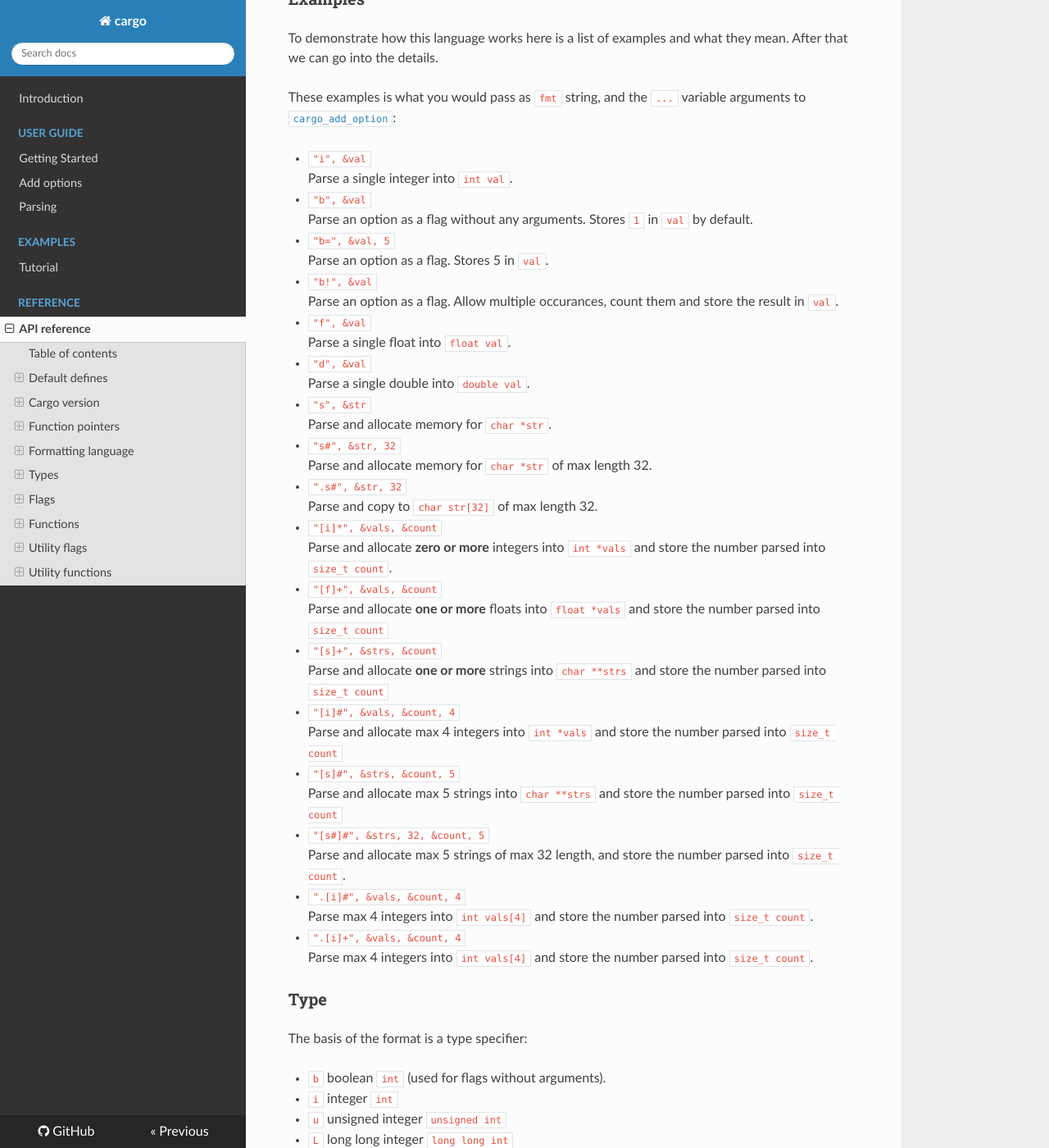
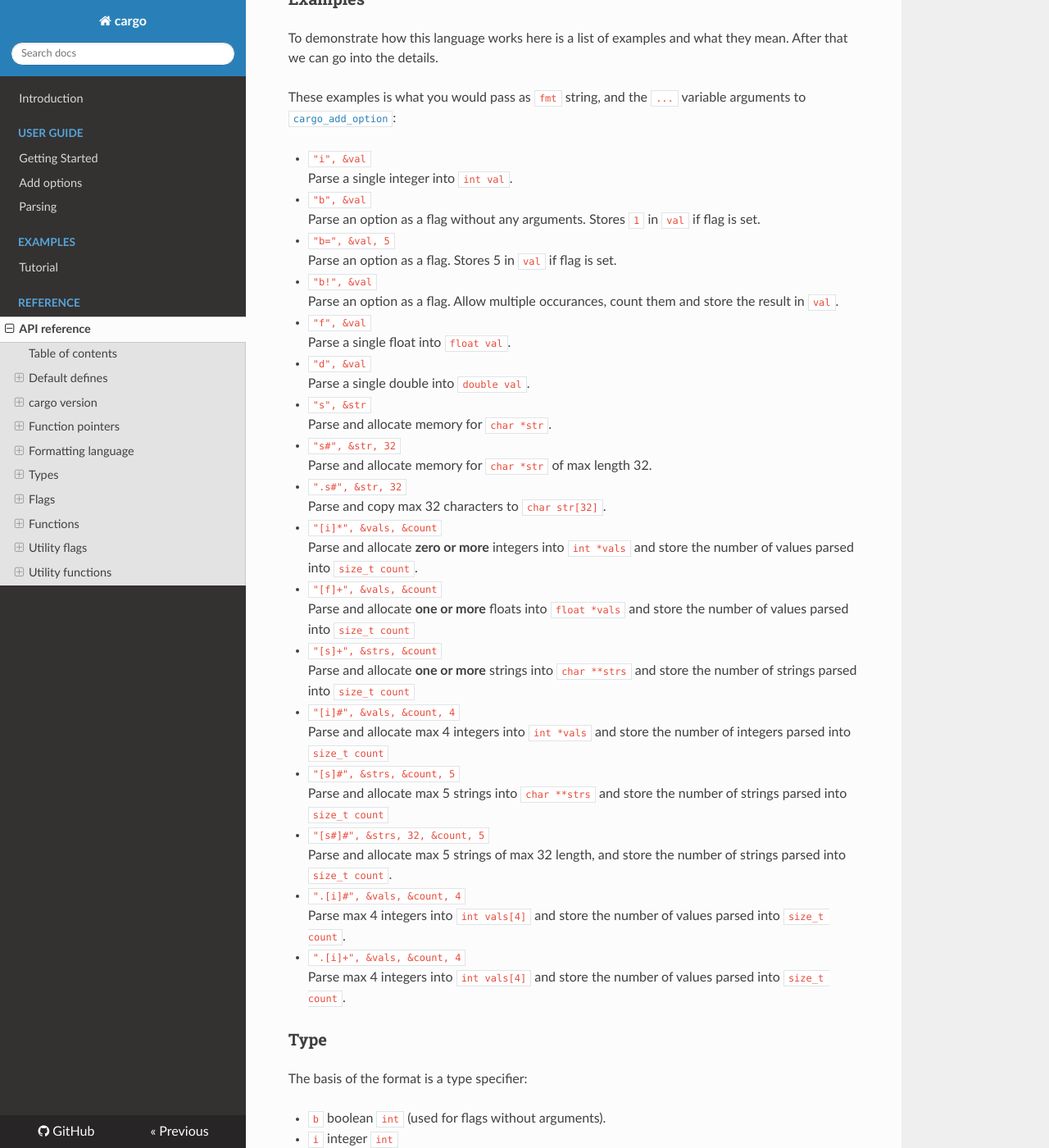
Before and after one commit to JoakimSoderberg/cargo, an MkDocs documentation site: the page built from docs/api.md, in a window 1280 px wide and 1400 px high, scrolled down 6005 px. Shown: the whole window at 82% size. Built offline with MkDocs 1.6.1, drawn with Linux system fonts in a browser that asks for light colours; nearby versions of some CDN libraries; old or Windows-style settings are respelled for this version of MkDocs; some of the changed text lies outside the part shown.

Commit message:
Minor documentation changes.

```diff
--- a/docs/api.md
+++ b/docs/api.md
@@ -37,9 +37,9 @@ Sets the max width for the usage output to the console width.
 
 ### `CARGO_MAX_MAX_WIDTH`
 
-The absolute max console width allowed, any value set via This is used by [`cargo_set_max_width`](api.md#cargo_set_max_width), will be capped to this.
+The absolute max console width allowed, any value set via [`cargo_set_max_width`](api.md#cargo_set_max_width), will be capped to this.
 
-Cargo version
+cargo version
 -------------
 
 ### `CARGO_MAJOR_VERSION` ###
@@ -125,9 +125,9 @@ These examples is what you would pass as `fmt` string, and the `...` variable ar
 * `"i", &val`
   Parse a single integer into `int val`.
 * `"b", &val`
-  Parse an option as a flag without any arguments. Stores `1` in `val` by default.
+  Parse an option as a flag without any arguments. Stores `1` in `val` if flag is set.
 * `"b=", &val, 5`
-  Parse an option as a flag. Stores 5 in `val`.
+  Parse an option as a flag. Stores 5 in `val` if flag is set.
 * `"b!", &val`
   Parse an option as a flag. Allow multiple occurances, count them and store the result in `val`.
 * `"f", &val`
@@ -139,23 +139,23 @@ These examples is what you would pass as `fmt` string, and the `...` variable ar
 * `"s#", &str, 32`
   Parse and allocate memory for `char *str` of max length 32.
 * `".s#", &str, 32`
-  Parse and copy to `char str[32]` of max length 32.
+  Parse and copy max 32 characters to `char str[32]`.
 * `"[i]*", &vals, &count`
-  Parse and allocate **zero or more** integers into `int *vals` and store the number parsed into `size_t count`.
+  Parse and allocate **zero or more** integers into `int *vals` and store the number of values parsed into `size_t count`.
 * `"[f]+", &vals, &count`
-  Parse and allocate **one or more** floats into `float *vals` and store the number parsed into `size_t count`
+  Parse and allocate **one or more** floats into `float *vals` and store the number of values parsed into `size_t count`
 * `"[s]+", &strs, &count`
-  Parse and allocate **one or more** strings into `char **strs` and store the number parsed into `size_t count`
+  Parse and allocate **one or more** strings into `char **strs` and store the number of strings parsed into `size_t count`
 * `"[i]#", &vals, &count, 4`
-  Parse and allocate max 4 integers into `int *vals` and store the number parsed into `size_t count`
+  Parse and allocate max 4 integers into `int *vals` and store the number of integers parsed into `size_t count`
 * `"[s]#", &strs, &count, 5`
-  Parse and allocate max 5 strings into `char **strs` and store the number parsed into `size_t count`
+  Parse and allocate max 5 strings into `char **strs` and store the number of strings parsed into `size_t count`
 * `"[s#]#", &strs, 32, &count, 5`
-  Parse and allocate max 5 strings of max 32 length, and store the number parsed into `size_t count`.
+  Parse and allocate max 5 strings of max 32 length, and store the number of strings parsed into `size_t count`.
 * `".[i]#", &vals, &count, 4`
-  Parse max 4 integers into `int vals[4]` and store the number parsed into `size_t count`.
+  Parse max 4 integers into `int vals[4]` and store the number of values parsed into `size_t count`.
 * `".[i]+", &vals, &count, 4`
-  Parse max 4 integers into `int vals[4]` and store the number parsed into `size_t count`.
+  Parse max 4 integers into `int vals[4]` and store the number of values parsed into `size_t count`.
 
 ### Type ###
 
@@ -374,7 +371,7 @@ Show only the short usage.
 The description passed to [`cargo_init`](api.md#cargo_init) or set using [`cargo_set_description`](api.md#cargo_set_description) will be displayed as is, and no automatic formatting is done by cargo.
 
 #### `CARGO_USAGE_RAW_OPT_DESCRIPTIONS` ####
-All option descriptions will be treated as raw. Note that this can be set on a per option basis as well using [`CARGO_OPT_RAW_DESCRIPTION`](api.md#cargo_opt_raw_description). Cargo will not perform any automatic formatting on the option descriptions.
+All option descriptions will be treated as raw. Note that this can be set on a per option basis as well using [`CARGO_OPT_RAW_DESCRIPTION`](api.md#cargo_opt_raw_description). cargo will not perform any automatic formatting on the option descriptions.
 
 #### `CARGO_USAGE_RAW_EPILOG` ####
 The epilog (text after all option descriptions) set using [`cargo_set_epilog`](api.md#cargo_set_epilog) will be displayed as is, and no automatic formatting is done by cargo.
@@ -1358,7 +1355,7 @@ program first second --third 123
 
 As you can see, you pass it an index, for instance `4`, as well as a highlight character `"*"`. In the example above, by appending a color after the highlight character this will be used when printing the highlight character.
 
-Cargo has a set of predefined colors with the `CARGO_COLOR_*` macros. But any ANSI color code can be used.
+cargo has a set of predefined colors with the `CARGO_COLOR_*` macros. But any ANSI color code can be used.
 
 Note that cargo internally also supports outputting these ANSI colors on **Windows** which does not have native ANSI console color support normally.
 
```
Also changed, not shown: other parts of docs/api.md (+4 -7 lines).
